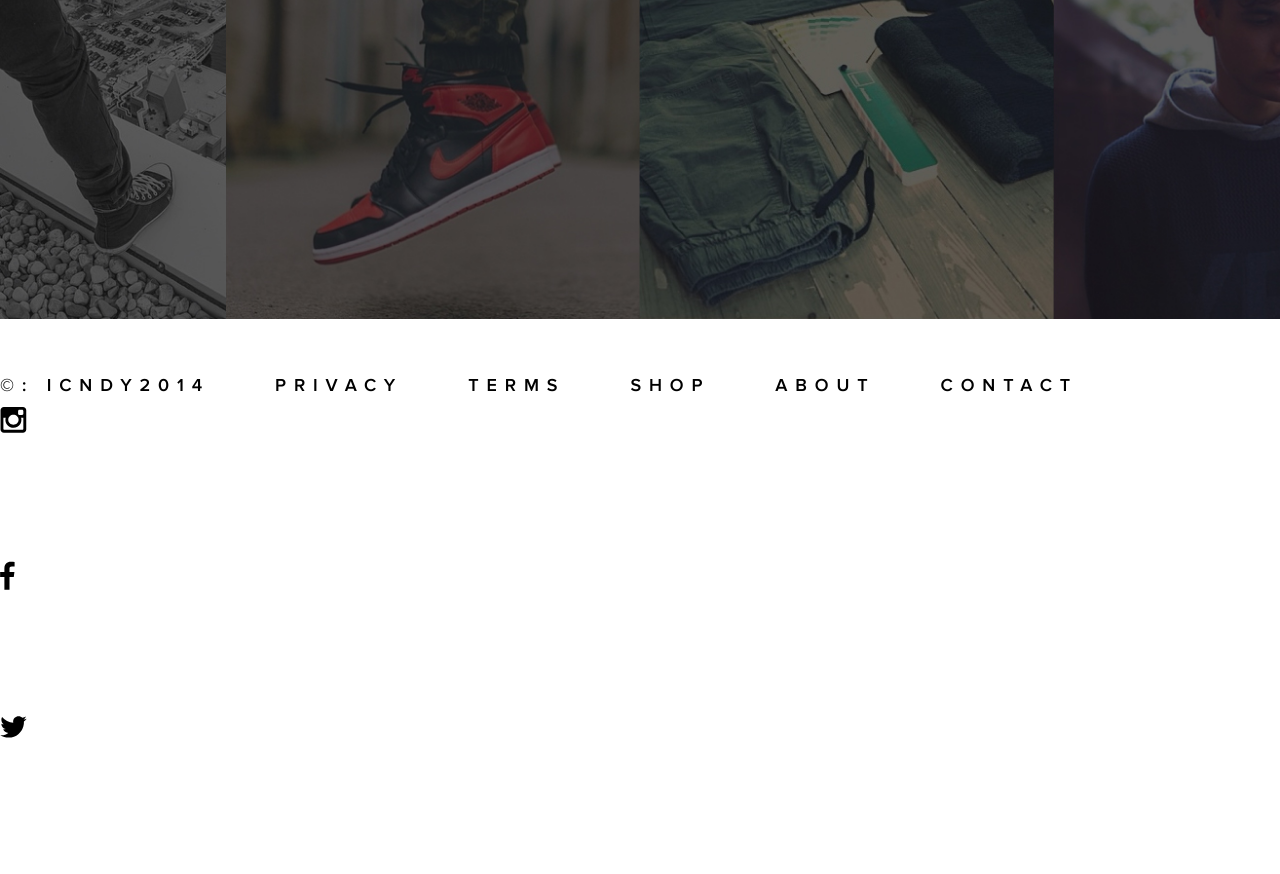
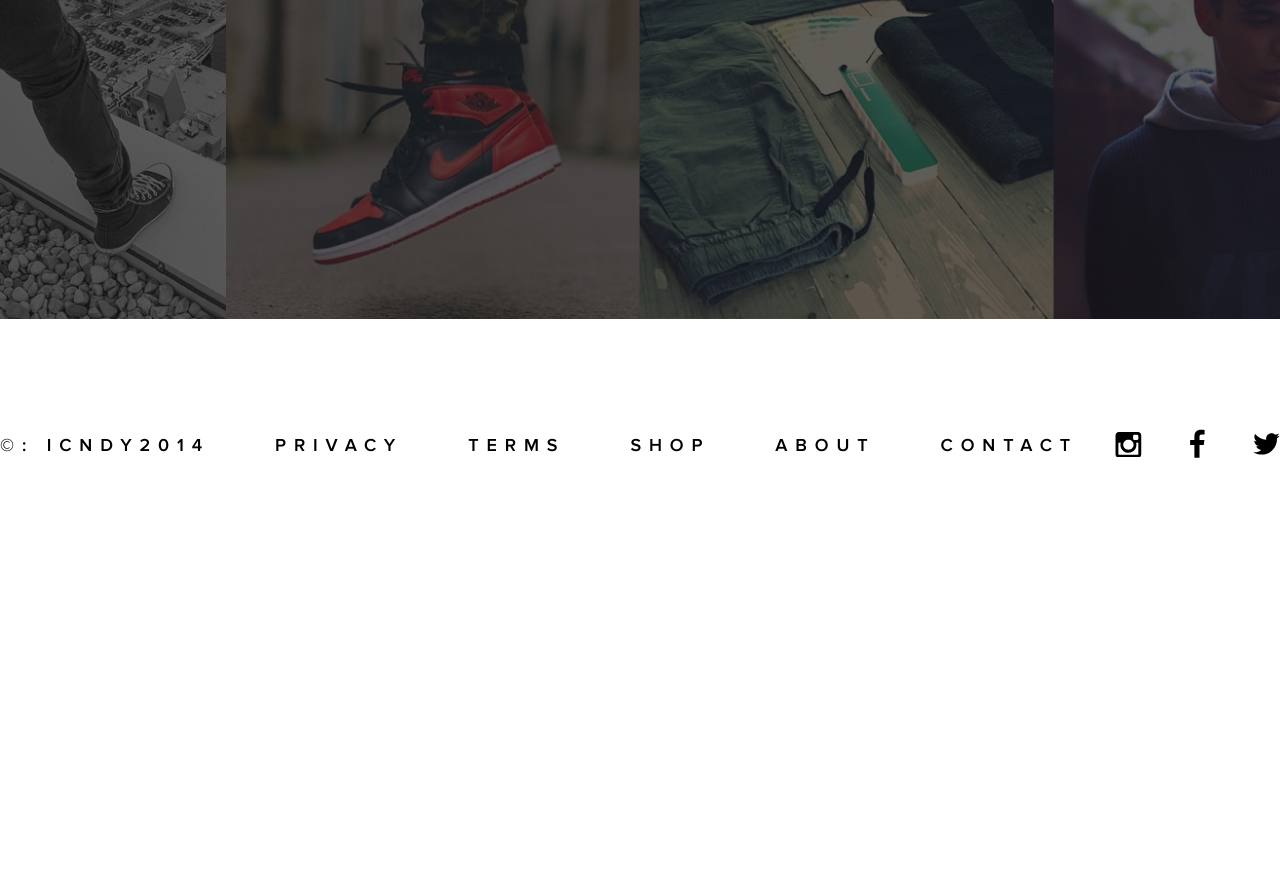
Before and after one commit to sergii1978/Site-landing-GRID, a plain HTML site: page index.html in a window 1280 px wide. Shown: the part 2861-3735 px from the top of the page. After the commit the page ends 3402 px from the top, so only its background shows below. Drawn offline with Linux system fonts and the light colour scheme; files whose address does not match are found by name.

Commit message:
Footer
Complete footer with media

```diff
--- /dev/null
+++ b/css/blocks/footer.css
@@ -0,0 +1,14 @@
+.footer__wrap{
+    display:grid;
+    grid-template-columns: 1fr 165px;
+    grid-column-gap: 20px;
+    margin-top: 60px;
+    margin-bottom: 60px;
+}
+
+@media (max-width: 768px) {
+    .footer__wrap{
+        grid-template-columns: auto;
+        justify-items: center;
+    }
+}
--- /dev/null
+++ b/css/blocks/socials.css
@@ -0,0 +1,37 @@
+.socials{
+    list-style:none;
+    display: flex;
+    align-items: center;
+    justify-content: space-between;
+}
+
+.socials__svg{
+    fill: #000;
+    transition-duration: 500ms;
+    transition-property: fill;
+}
+
+.socials__svg:hover{
+    fill:  #f84545;
+}
+
+.socials__svg--inst{
+    width: 27px;
+    height: 26px;
+}
+
+.socials__svg--fb{
+    width: 15px;
+    height: 29px;
+}
+
+.socials__svg--tw{
+    width: 27px;
+    height: 22px;
+}
+
+@media (max-width: 768px) {
+    .socials__item{
+        margin: 15px;
+    }
+}
--- a/css/style.css
+++ b/css/style.css
@@ -6,3 +6,5 @@
 @import url(blocks/header_menu.css);
 @import url(blocks/content.css);
 @import url(blocks/instagram.css);
+@import url(blocks/footer.css);
+@import url(blocks/socials.css);
--- a/index.html
+++ b/index.html
@@ -146,7 +146,7 @@
 					<ul class="footer__socials socials">
 						<li class="socials__item">
 							<a aria-label="Instagram" class="socials__link" href="#">
-								<svg class="socials__svg socials__svg-inst">
+								<svg class="socials__svg socials__svg--inst">
 									<use xLink:href="img/sprite.svg#instagram"></use>
 								</svg>
 							</a>
@@ -154,7 +154,7 @@
 
 						<li class="socials__item">
 							<a aria-label="Facebook" class="socials__link" href="#">
-								<svg class="socials__svg socials__svg-fb">
+								<svg class="socials__svg socials__svg--fb">
 									<use xLink:href="img/sprite.svg#facebook"></use>
 								</svg>
 							</a>
@@ -162,7 +162,7 @@
 
 						<li class="socials__item">
 							<a aria-label="Twitter" class="socials__link" href="#">
-								<svg class="socials__svg socials__svg-tw">
+								<svg class="socials__svg socials__svg--tw">
 									<use xLink:href="img/sprite.svg#twitter"></use>
 								</svg>
 							</a>
```
